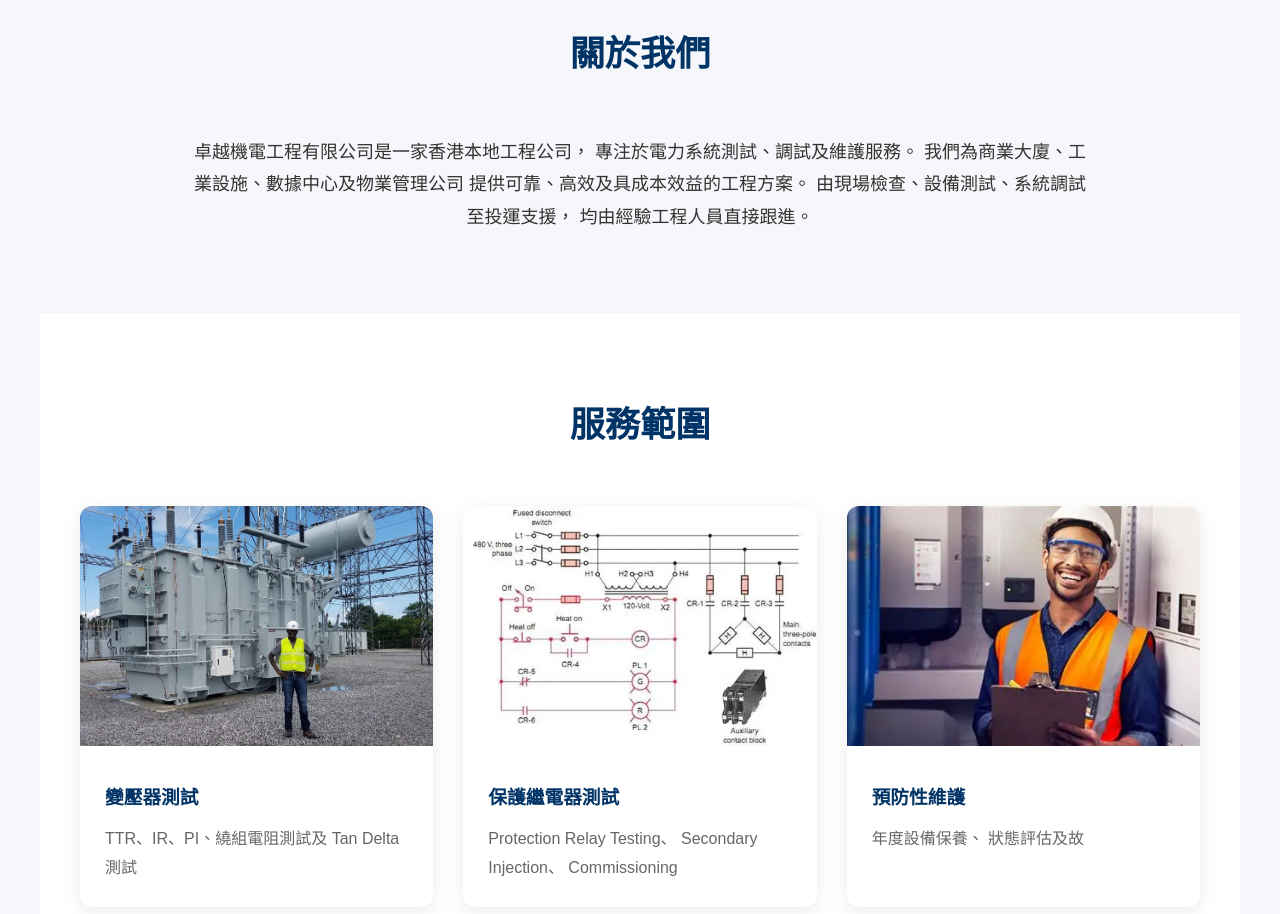
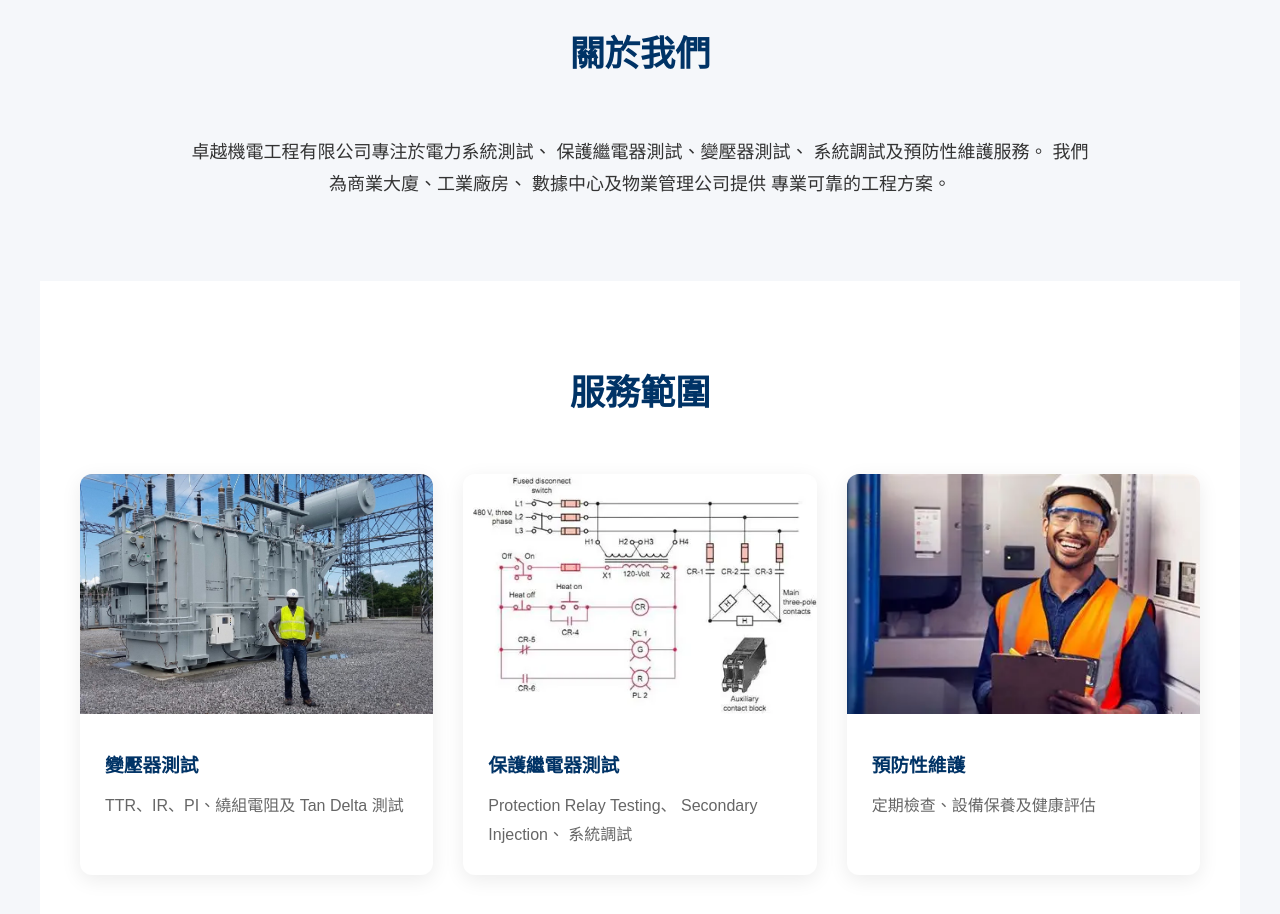
Before and after one commit to samchow0225/excellent-engineering, a plain HTML site: page zh/index.html in a window 1280 px wide. Shown: the part 820-1734 px from the top of the page. Drawn offline with Linux system fonts and the light colour scheme.

Commit message:
Update index.html

```diff
--- a/zh/index.html
+++ b/zh/index.html
@@ -8,7 +8,7 @@
 <title>卓越機電工程有限公司</title>
 
 <meta name="description"
-content="香港電力及機電工程服務，包括高低壓配電系統、變壓器測試、保護繼電器測試及預防性維護。">
+content="香港本地電力及機電工程公司，提供配電系統、變壓器測試、保護繼電器測試、調試及維護服務。">
 
 <link rel="stylesheet" href="../css/style.css">
 
@@ -63,7 +63,7 @@ content="香港電力及機電工程服務，包括高低壓配電系統、變
         </h1>
 
         <p>
-            高低壓配電系統｜變壓器測試｜保護繼電器測試｜預防性維護
+            高低壓配電系統 • 變壓器測試 • 保護繼電器測試
         </p>
 
         <a href="#contact" class="btn">
@@ -81,14 +81,13 @@ content="香港電力及機電工程服務，包括高低壓配電系統、變
     </h2>
 
     <p>
-        卓越機電工程有限公司是一家香港本地工程公司，
-        專注於電力系統測試、調試及維護服務。
+        卓越機電工程有限公司專注於電力系統測試、
+        保護繼電器測試、變壓器測試、
+        系統調試及預防性維護服務。
 
-        我們為商業大廈、工業設施、數據中心及物業管理公司
-        提供可靠、高效及具成本效益的工程方案。
-
-        由現場檢查、設備測試、系統調試至投運支援，
-        均由經驗工程人員直接跟進。
+        我們為商業大廈、工業廠房、
+        數據中心及物業管理公司提供
+        專業可靠的工程方案。
     </p>
 
 </section>
@@ -114,7 +113,7 @@ content="香港電力及機電工程服務，包括高低壓配電系統、變
                 </h3>
 
                 <p>
-                    TTR、IR、PI、繞組電阻測試及 Tan Delta 測試
+                    TTR、IR、PI、繞組電阻及 Tan Delta 測試
                 </p>
 
             </div>
@@ -136,7 +135,7 @@ content="香港電力及機電工程服務，包括高低壓配電系統、變
                 <p>
                     Protection Relay Testing、
                     Secondary Injection、
-                    Commissioning
+                    系統調試
                 </p>
 
             </div>
@@ -156,5 +155,15 @@ content="香港電力及機電工程服務，包括高低壓配電系統、變
                 </h3>
 
                 <p>
-                    年度設備保養、
-                    狀態評估及故
+                    定期檢查、設備保養及健康評估
+                </p>
+
+            </div>
+
+        </div>
+
+    </div>
+
+</section>
+
+<section class="section" id="
```
